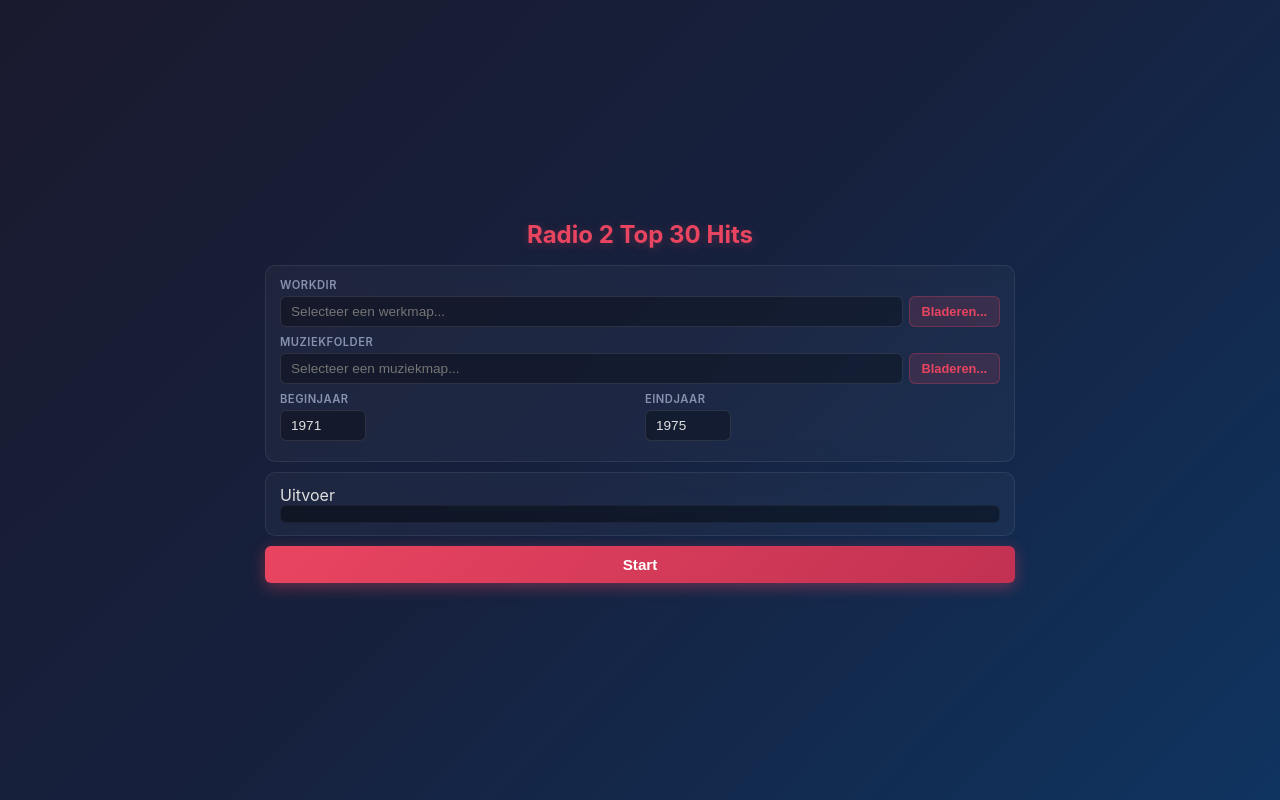
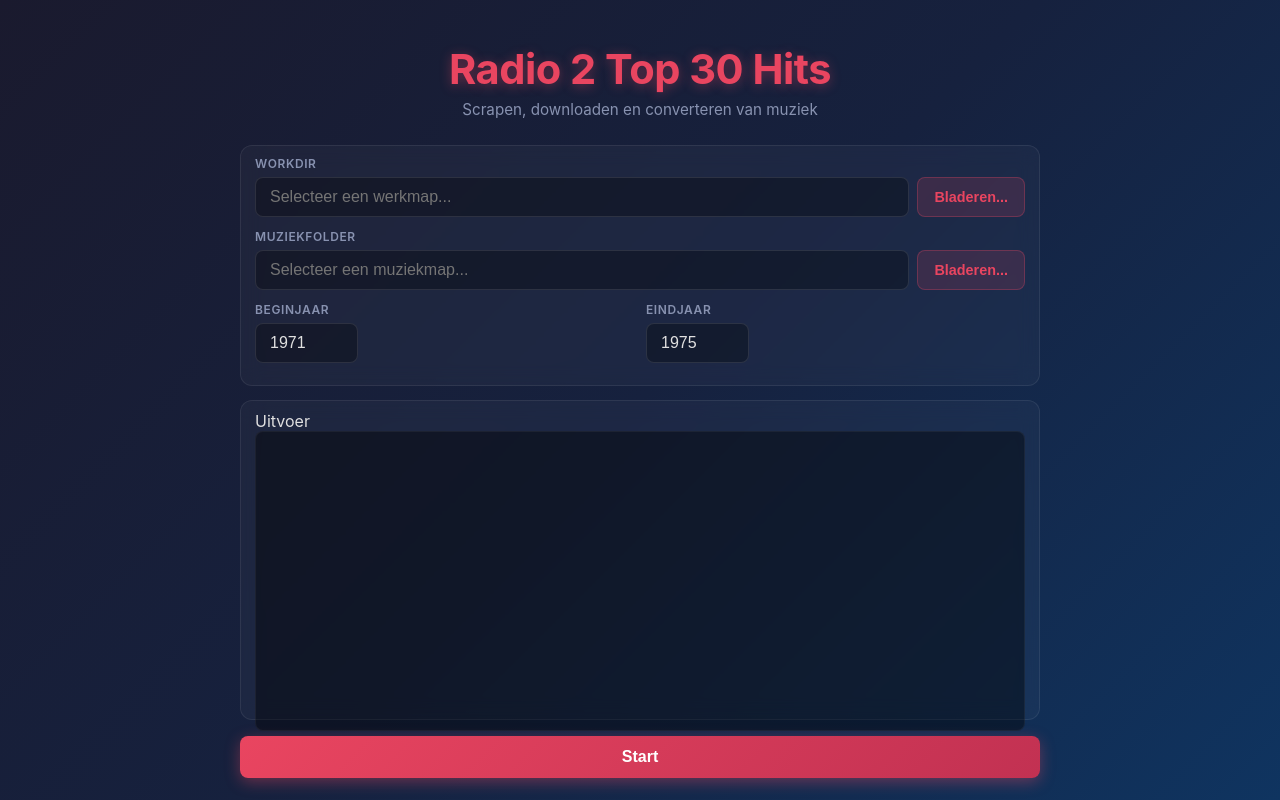
Before and after one commit to EsseteeStuff/radio2-top30, a website: page index.html in a window 1280 px wide. Drawn offline with Linux system fonts and the light colour scheme.

Commit message:
Uiterlijk verbeterd

```diff
--- a/index.html
+++ b/index.html
@@ -10,6 +10,7 @@
   <div class="app">
     <header>
       <h1>Radio 2 Top 30 Hits</h1>
+      <p class="subtitle">Scrapen, downloaden en converteren van muziek</p>
     </header>
 
     <main>
--- a/main.js
+++ b/main.js
@@ -14,6 +14,7 @@
     width: 900,
     height: 1100,
     title: 'Radio 2 Top 30 Hits',
+    autoHideMenuBar: true,
     webPreferences: {
       nodeIntegration: false,
       contextIsolation: true,
--- a/style.css
+++ b/style.css
@@ -16,34 +16,41 @@
   display: flex;
   align-items: center;
   justify-content: center;
-  padding: 12px;
+  padding: 10px;
 }
 
 .app {
   width: 100%;
-  max-width: 750px;
-  max-height: calc(100vh - 24px);
+  max-width: 800px;
+  max-height: calc(100vh - 32px);
   display: flex;
   flex-direction: column;
-  gap: 10px;
+  gap: 16px;
 }
 
 header {
   text-align: center;
-  padding: 6px 0;
+  padding: 28px 0 10px;
 }
 
 header h1 {
-  font-size: 1.5rem;
+  font-size: 2.6rem;
   font-weight: 700;
   color: #e94560;
-  text-shadow: 0 2px 10px rgba(233, 69, 96, 0.3);
+  text-shadow: 0 2px 12px rgba(233, 69, 96, 0.4);
+  letter-spacing: -0.5px;
+}
+
+.subtitle {
+  color: #8892b0;
+  margin-top: 6px;
+  font-size: 0.95rem;
 }
 
 main {
   display: flex;
   flex-direction: column;
-  gap: 10px;
+  gap: 14px;
   flex: 1;
   min-height: 0;
 }
@@ -52,13 +59,13 @@
 .log-section {
   background: rgba(255, 255, 255, 0.03);
   border: 1px solid rgba(255, 255, 255, 0.08);
-  border-radius: 10px;
-  padding: 12px 14px;
+  border-radius: 12px;
+  padding: 10px 14px;
   backdrop-filter: blur(10px);
 }
 
 .form-group {
-  margin-bottom: 8px;
+  margin-bottom: 12px;
 }
 
 .form-group:last-child {
@@ -67,17 +74,17 @@
 
 .form-group label {
   display: block;
-  font-size: 0.7rem;
+  font-size: 0.75rem;
   font-weight: 600;
   text-transform: uppercase;
-  letter-spacing: 0.5px;
+  letter-spacing: 0.6px;
   color: #8892b0;
-  margin-bottom: 4px;
+  margin-bottom: 6px;
 }
 
 .input-row {
   display: flex;
-  gap: 6px;
+  gap: 8px;
 }
 
 input[type="text"],
@@ -85,10 +92,10 @@
   flex: 1;
   background: rgba(0, 0, 0, 0.3);
   border: 1px solid rgba(255, 255, 255, 0.1);
-  border-radius: 6px;
-  padding: 7px 10px;
+  border-radius: 8px;
+  padding: 10px 14px;
   color: #e0e0e0;
-  font-size: 0.85rem;
+  font-size: 1rem;
   outline: none;
   transition: border-color 0.2s;
   min-width: 0;
@@ -100,13 +107,13 @@
 }
 
 input[type="number"] {
-  max-width: 90px;
-  flex: 0 0 90px;
+  max-width: 110px;
+  flex: 0 0 110px;
 }
 
 .form-row {
   display: flex;
-  gap: 10px;
+  gap: 12px;
 }
 
 .form-row .form-group {
@@ -115,9 +122,9 @@
 
 .btn {
   border: none;
-  border-radius: 6px;
-  padding: 7px 12px;
-  font-size: 0.8rem;
+  border-radius: 8px;
+  padding: 10px 16px;
+  font-size: 0.9rem;
   font-weight: 600;
   cursor: pointer;
   transition: all 0.2s;
@@ -142,6 +149,7 @@
 
 .btn-primary:hover {
   background: linear-gradient(135deg, #f05570, #d03a5e);
+  box-shadow: 0 6px 20px rgba(233, 69, 96, 0.5);
   transform: translateY(-1px);
 }
 
@@ -153,12 +161,13 @@
 
 .btn-danger:hover {
   background: linear-gradient(135deg, #ec7063, #e74c3c);
+  box-shadow: 0 6px 20px rgba(231, 76, 60, 0.5);
   transform: translateY(-1px);
 }
 
 .btn-large {
-  padding: 10px 30px;
-  font-size: 0.95rem;
+  padding: 12px 36px;
+  font-size: 1rem;
   width: 100%;
 }
 
@@ -173,13 +182,14 @@
   flex: 1;
   min-height: 0;
   background: rgba(0, 0, 0, 0.4);
-  border-radius: 6px;
-  padding: 8px 10px;
+  border-radius: 8px;
+  padding: 14px 16px;
   overflow-y: auto;
   font-family: 'SF Mono', 'Fira Code', 'Consolas', monospace;
-  font-size: 0.72rem;
-  line-height: 1.5;
+  font-size: 0.85rem;
+  line-height: 1.8;
   border: 1px solid rgba(255, 255, 255, 0.05);
+  min-height: 300px;
 }
 
 .log-line {
@@ -189,21 +199,21 @@
 }
 
 footer {
-  padding-bottom: 4px;
+  padding-bottom: 6px;
 }
 
 .log-output::-webkit-scrollbar {
-  width: 6px;
+  width: 8px;
 }
 
 .log-output::-webkit-scrollbar-track {
   background: rgba(0, 0, 0, 0.2);
-  border-radius: 3px;
+  border-radius: 4px;
 }
 
 .log-output::-webkit-scrollbar-thumb {
   background: rgba(233, 69, 96, 0.4);
-  border-radius: 3px;
+  border-radius: 4px;
 }
 
 .log-output::-webkit-scrollbar-thumb:hover {
```
